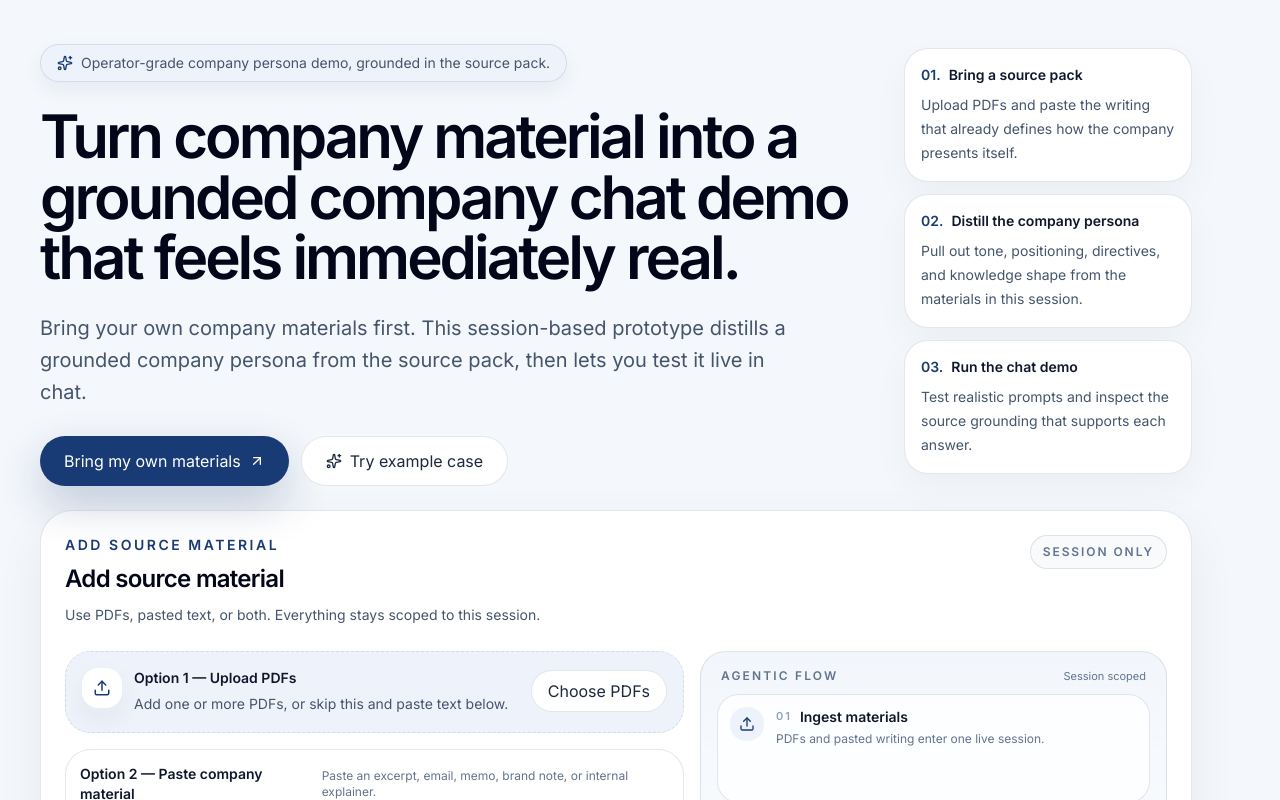
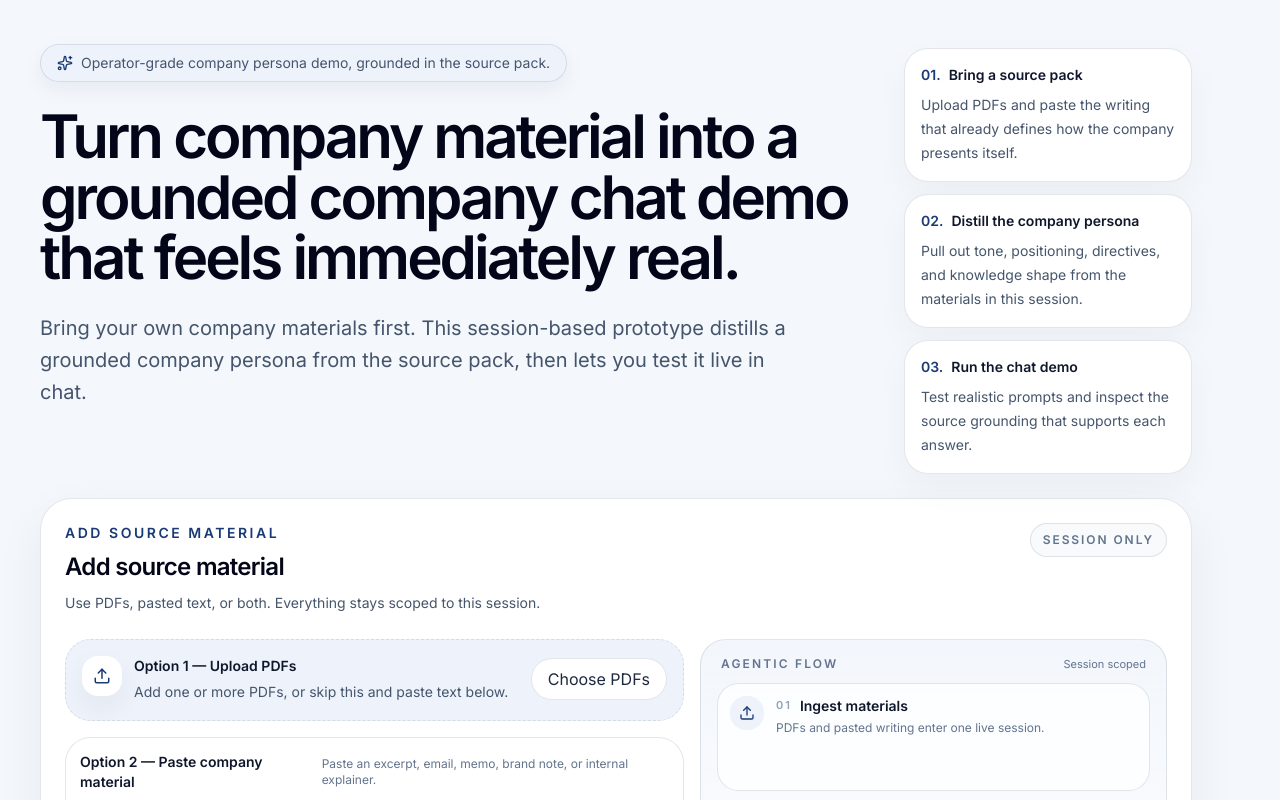
Before and after one commit to SY227/company-persona-studio, a Next.js app: page / in a window 1280 px wide. Shown: the top 800 px of the page. Built offline with nearby package versions, Linux system fonts and the light colour scheme.

Commit message:
Remove hero action buttons

```diff
--- a/src/components/house-voice-app.tsx
+++ b/src/components/house-voice-app.tsx
@@ -2,7 +2,6 @@
 
 import { type ReactNode, useEffect, useMemo, useRef, useState } from "react";
 import {
-  ArrowUpRight,
   FileText,
   LoaderCircle,
   MessageSquareText,
@@ -353,29 +352,6 @@ export function HouseVoiceApp() {
               <p className="mt-6 max-w-3xl text-lg leading-8 text-slate-600 sm:text-xl">
                 Bring your own company materials first. This session-based prototype distills a grounded company persona from the source pack, then lets you test it live in chat.
               </p>
-              <div className="mt-7 flex flex-col gap-3 sm:flex-row">
-                <button
-                  type="button"
-                  onClick={scrollToStudio}
-                  className="inline-flex items-center justify-center rounded-full bg-[var(--blue-strong)] px-6 py-3 text-sm font-semibold text-white shadow-[0_18px_44px_rgba(24,58,117,0.24)] transition hover:bg-[var(--blue-deep)]"
-                >
-                  Bring my own materials
-                  <ArrowUpRight className="ml-2 h-4 w-4" />
-                </button>
-                <button
-                  type="button"
-                  onClick={() => void createSession({ useSample: true })}
-                  disabled={isCreatingSession}
-                  className="inline-flex items-center justify-center rounded-full border border-[var(--border)] bg-white px-6 py-3 text-sm font-semibold text-slate-800 transition hover:border-[var(--blue-strong)] hover:text-[var(--blue-strong)] disabled:cursor-not-allowed disabled:opacity-60"
-                >
-                  {isCreatingSession ? (
-                    <LoaderCircle className="mr-2 h-4 w-4 animate-spin" />
-                  ) : (
-                    <Sparkles className="mr-2 h-4 w-4" />
-                  )}
-                  Try example case
-                </button>
-              </div>
             </div>
 
             <div className="space-y-3 lg:pt-1">
```
